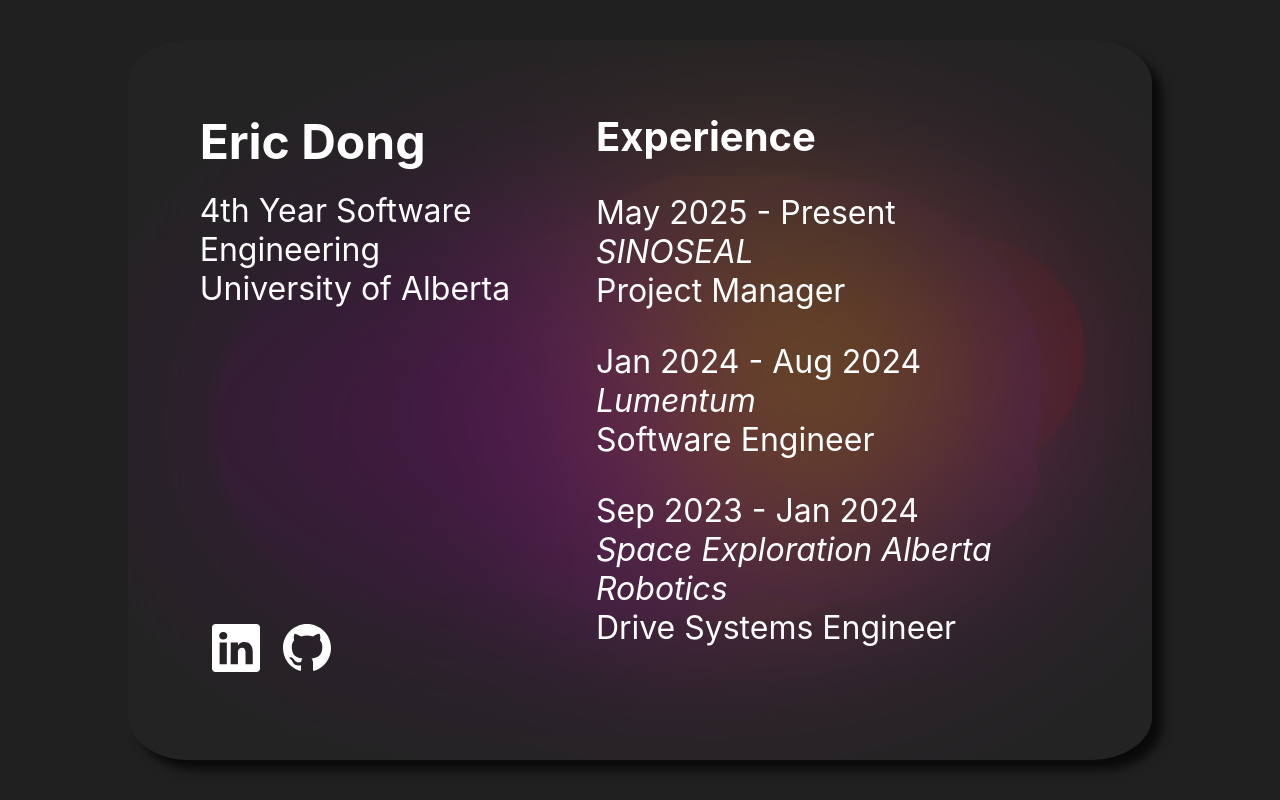
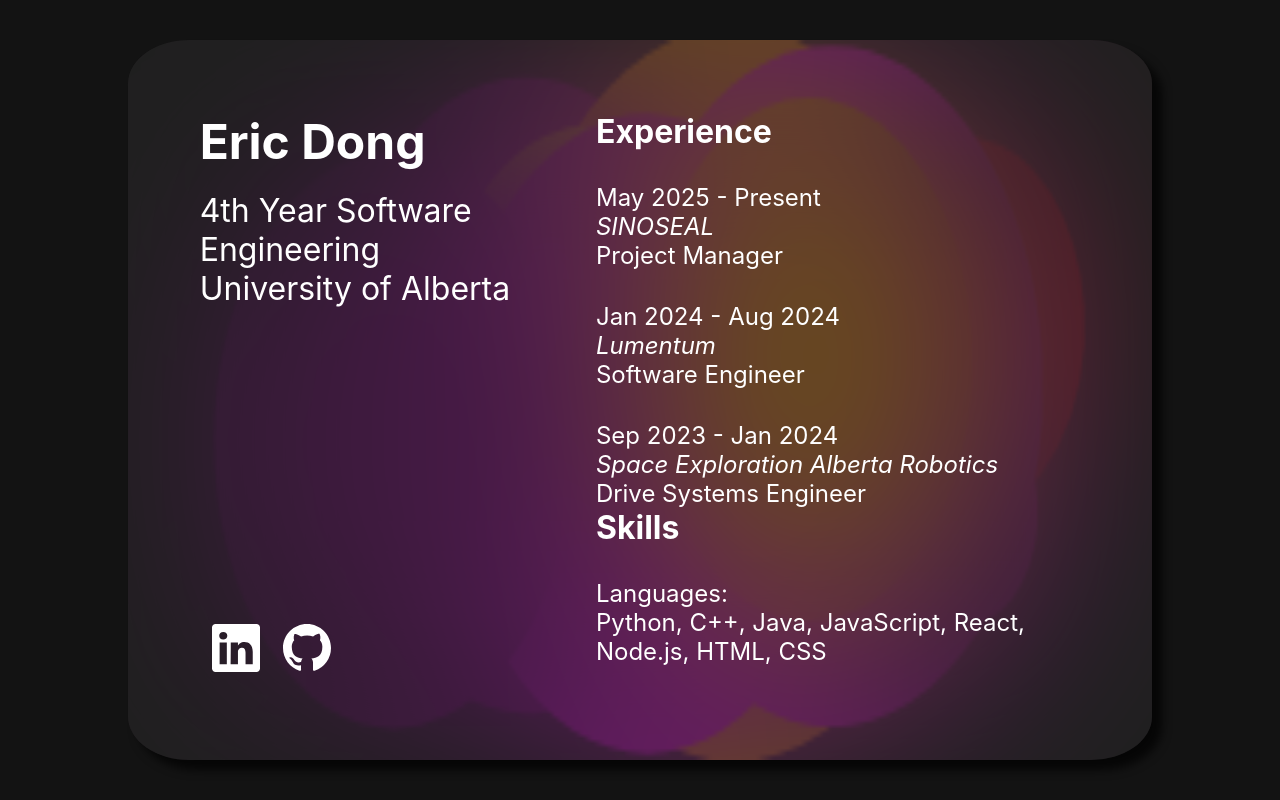
Before and after one commit to etdong/eric-website, a React (Create React App) app: page /#/ in a window 1280 px wide. Built offline with nearby package versions, Linux system fonts and the light colour scheme.

Commit message:
redid responsive font sizing and window sizing

```diff
--- a/src/pages/home.css
+++ b/src/pages/home.css
@@ -1,5 +1,13 @@
 /* Extra small devices (phones, 600px and down) */
 @media only screen and (max-width: 600px) {
+    .blur-screen {
+        height: 80%;
+    }
+
+    .balls {
+        height: 80%;
+    }
+
     .right {
         width: 100%;
         max-height: 60%;
@@ -11,15 +19,15 @@
     }
 
     .contact {
-        margin-top: 8%;
+        margin-top: 6%;
     }
 
     .name {
-        font-size: 10vmin;
+        font-size: 8vmin;
     }
 
     .desc {
-        font-size: 6vmin;
+        font-size: 5vmin;
     }
 
     .header {
@@ -27,11 +35,28 @@
     }
 
     .subheader {
-        font-size: 6vmin;
+        font-size: 5vmin;
+    }
+
+    .subscript {
+        font-size: 4vmin;
+    }
+
+    #Capa_1 {
+        height: 3.5vmin;
+        width: 7.5vmin;
     }
 }
 
 @media only screen and (min-width: 600px) {
+    .blur-screen {
+        height: 80%;
+    }
+
+    .balls {
+        height: 80%;
+    }
+
     .right {
         width: 100%;
         max-height: 60%;
@@ -43,15 +68,15 @@
     }
 
     .contact {
-        margin-top: 8%;
+        margin-top: 3%;
     }
 
     .name {
-        font-size: 10vmin;
+        font-size: 8vmin;
     }
 
     .desc {
-        font-size: 6vmin;
+        font-size: 5vmin;
     }
 
     .header {
@@ -59,12 +84,29 @@
     }
 
     .subheader {
-        font-size: 6vmin;
+        font-size: 5vmin;
+    }
+
+    .subscript {
+        font-size: 4vmin;
+    }
+
+    #Capa_1 {
+        height: 3.5vmin;
+        width: 7.5vmin;
     }
 }
 
 /* Medium devices (landscape tablets, 768px and up) */
 @media only screen and (min-width: 768px) {
+    .blur-screen {
+        height: 90%;
+    }
+
+    .balls {
+        height: 90%;
+    }
+
     .right {
         width: 100%;
         max-height: 60%;
@@ -76,7 +118,7 @@
     }
 
     .contact {
-        margin-top: 4%;
+        margin-top: 2%;
     }
 
     .name {
@@ -88,44 +130,20 @@
     }
 
     .header {
-        font-size: 5vmin;
+        font-size: 4vmin;
     }
 
     .subheader {
-        font-size: 4vmin;
-    }
-}
-
-/* Large devices (laptops/desktops, 992px and up) */
-@media only screen and (min-width: 992px) {
-    .right {
-        width: 100%;
-        max-height: 60%;
-        overflow-y: auto;
+        font-size: 3vmin;
     }
 
-    .left {
-        max-height: fit-content;
+    .subscript {
+        font-size: 2.5vmin;
     }
 
-    .contact {
-        margin-top: 4%;
-    }
-
-    .name {
-        font-size: 6vmin;
-    }
-
-    .desc {
-        font-size: 4vmin;
-    }
-
-    .header {
-        font-size: 5vmin;
-    }
-
-    .subheader {
-        font-size: 4vmin;
+    #Capa_1 {
+        height: 2vmin;
+        width: 4vmin;
     }
 }
 
@@ -141,10 +159,6 @@
         max-height: 100%;
     }
 
-    .contact {
-        margin-top: 4%;
-    }
-
     .name {
         font-size: 6vmin;
     }
@@ -154,11 +168,20 @@
     }
 
     .header {
-        font-size: 5vmin;
+        font-size: 4vmin;
     }
 
     .subheader {
-        font-size: 4vmin;
+        font-size: 3vmin;
+    }
+
+    .subscript {
+        font-size: 2.5vmin;
+    }
+
+    #Capa_1 {
+        height: 16px;
+        width: 32px;
     }
 }
 
@@ -168,7 +191,7 @@
     height: 100vh;
     justify-content: center;
     align-items: center;
-    background-color: rgb(32, 32, 32);
+    background-color: rgb(19, 19, 19);
     z-index: -1;
 }
 
@@ -176,7 +199,6 @@
     overflow: hidden;
     display: flex;
     width: max(80%, 90vmin);
-    height: 90%;
     border-radius: 6%;
     background-color: rgba(37, 37, 37, 0.7);
     backdrop-filter: blur(100px);
@@ -222,6 +244,7 @@
 
 .desc {
     font-weight: normal;
+    margin-right: 2rem;
 }
 
 .contact {
@@ -250,8 +273,19 @@
 .subheader {
     font-weight: normal;
     margin-top: 2rem;
+    margin-right: 2rem;
 }
 
-.skills {
-    margin-top: 3rem;
+.subscript {
+    margin-top: 1rem;
+    font-weight: normal;
 }
+
+.category {
+    margin-bottom: 3rem;
+}
+
+a {
+    text-decoration: none;
+    color: inherit;
+}
```
